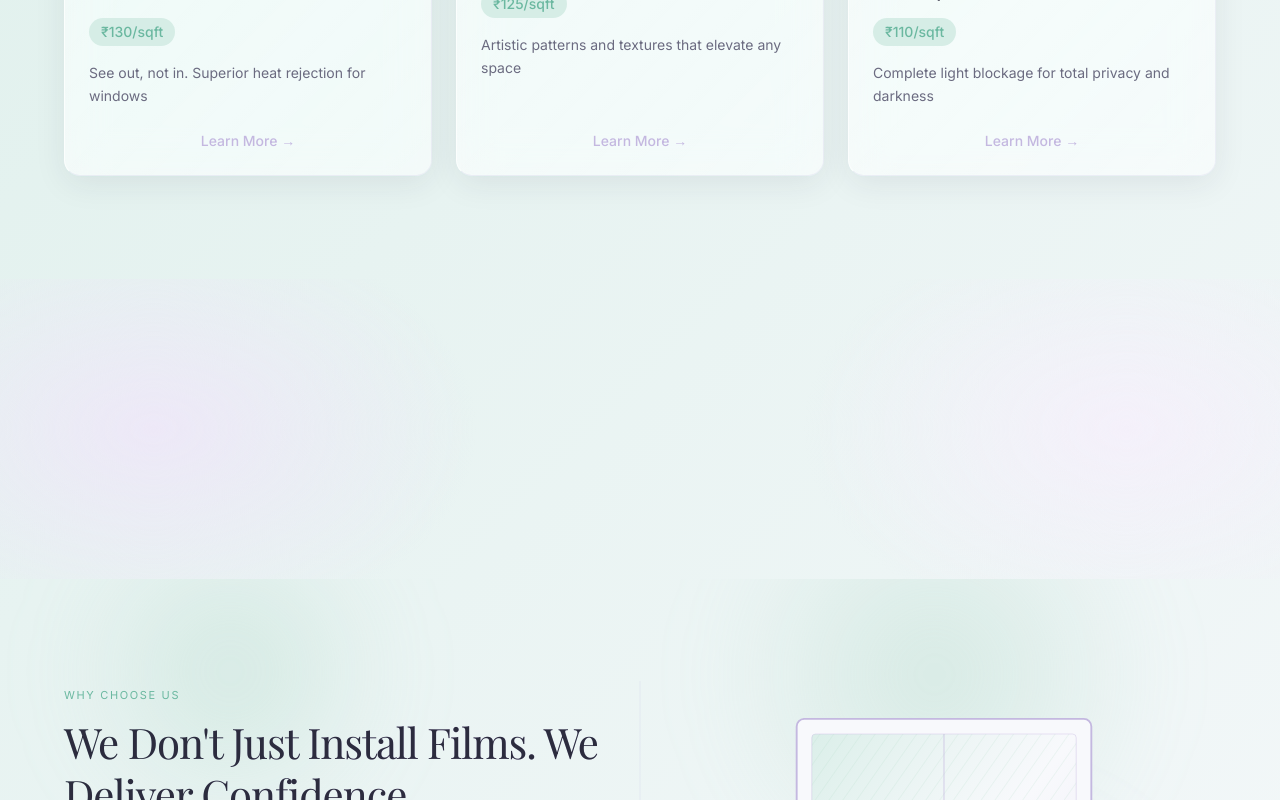
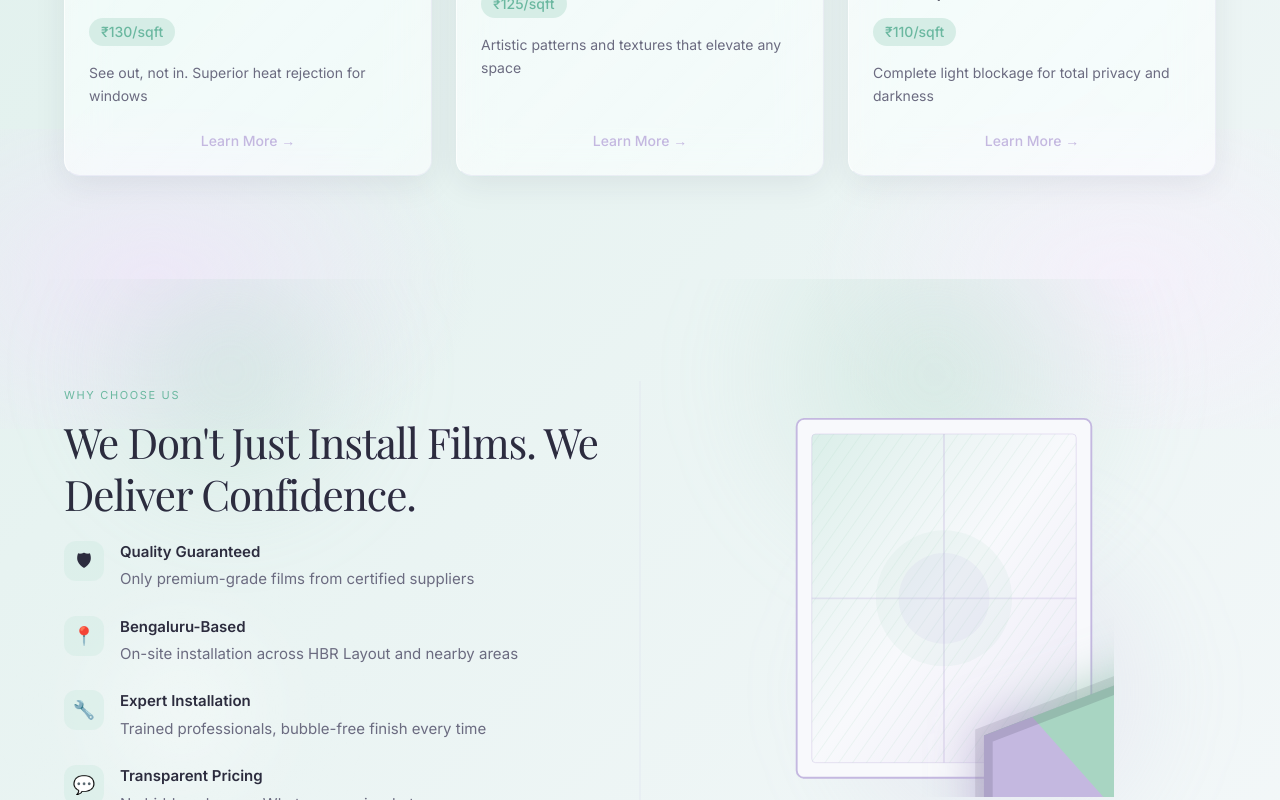
Before and after one commit to abhishekck31/frostedfilms, a Next.js app: page / in a window 1280 px wide. Shown: the part 1740-2540 px from the top of the page. Built offline with nearby package versions, Linux system fonts and the light colour scheme; a web font is replaced by a local one.

Commit message:
fix: remove huge gap caused by MeshGradientDivider blocking layout

```diff
--- a/components/ui/MeshGradientDivider.tsx
+++ b/components/ui/MeshGradientDivider.tsx
@@ -1,6 +1,6 @@
 export function MeshGradientDivider() {
   return (
-    <div className="relative h-[300px] w-full overflow-hidden pointer-events-none">
+    <div className="absolute top-0 left-0 w-full h-[300px] pointer-events-none -translate-y-1/2 overflow-hidden z-[-1]">
       <div
         className="absolute left-0 top-1/2 w-3/5 h-full -translate-y-1/2"
         style={{
```
